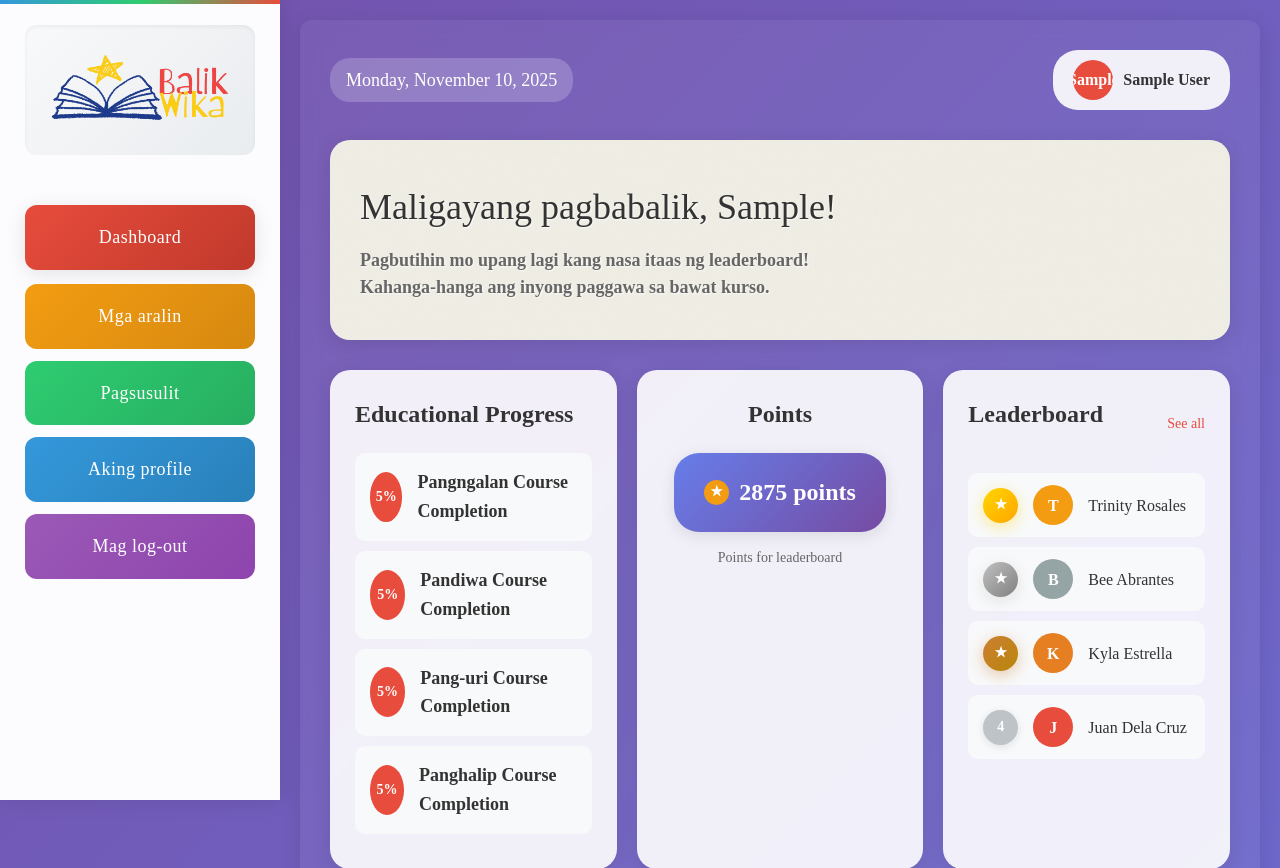
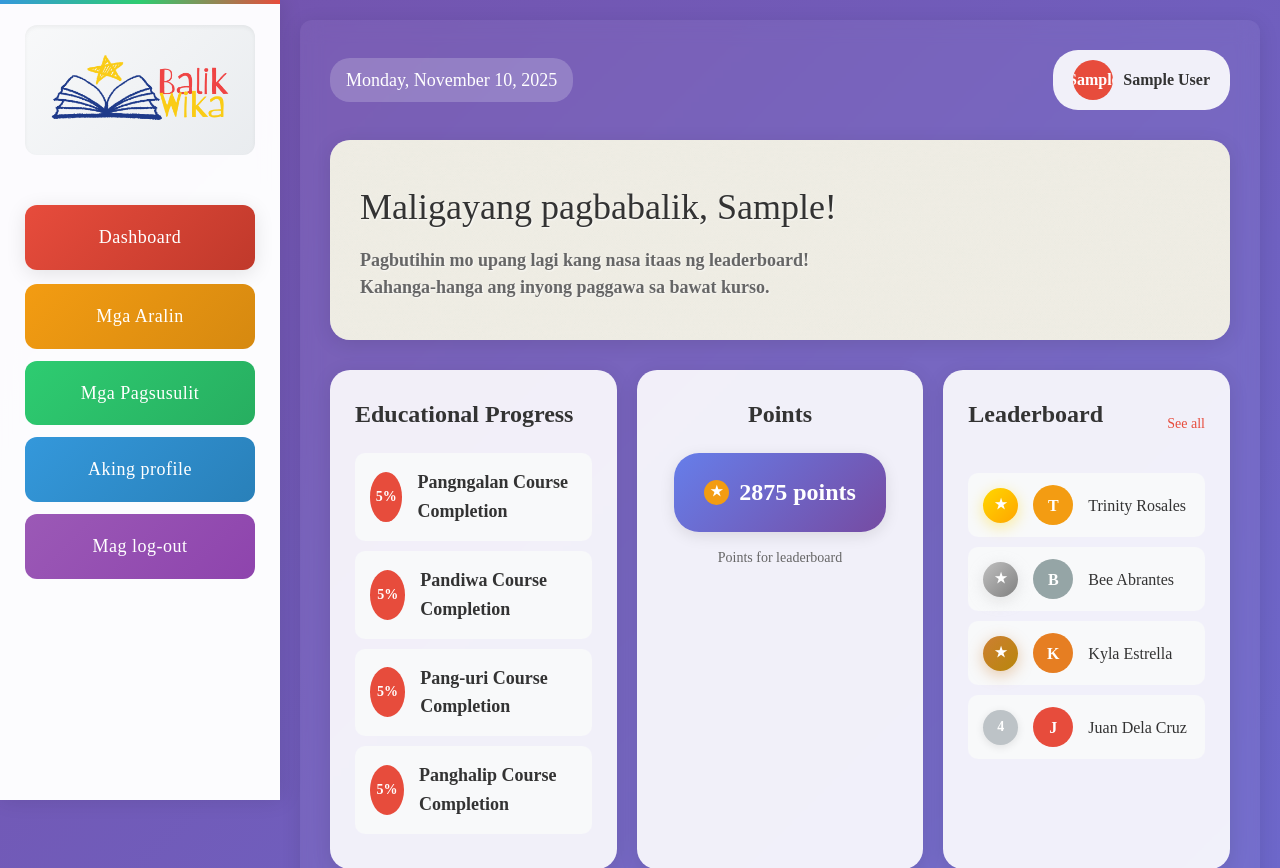
Before and after one commit to m1sstrinity/Balik-Wika, a Flask app: page /dashboard in a window 1280 px wide. Shown: the top 868 px of the page. Run offline with Flask 3, Linux system fonts and the light colour scheme; the visitor is signed in with stand-in values (Sample User, id 1); a database or web service that is not in the repository returns one stand-in record (values such as "Sample title"); some libraries are stand-ins or nearby versions; some web fonts are replaced.

Commit message:
updated sidebar names

```diff
--- a/templates/mga_aralin.html
+++ b/templates/mga_aralin.html
@@ -1087,8 +1087,8 @@ body {
         </div>
 
         <a href="{{ url_for('student_dashboard') }}" class="nav-item">Dashboard</a>
-        <a href="{{ url_for('mga_aralin') }}" class="nav-item active">Mga aralin</a>
-        <a href="{{ url_for('mga_pagsusulit') }}" class="nav-item">Pagsusulit</a>
+        <a href="{{ url_for('mga_aralin') }}" class="nav-item active">Mga Aralin</a>
+        <a href="{{ url_for('mga_pagsusulit') }}" class="nav-item">Mga Pagsusulit</a>
         <a href="{{ url_for('profile') }}" class="nav-item">Aking profile</a>
         <a href="#" class="nav-item" id="logout-btn">Mag log-out</a>
     </div>
--- a/templates/mga_pagsusulit.html
+++ b/templates/mga_pagsusulit.html
@@ -1432,8 +1432,8 @@ body {
   <div class="sidebar">
     <div class="logo"><img src="/static/balikwika.png" alt="BalikWika Logo"></div>
     <a href="{{ url_for('dashboard') }}" class="nav-item">Dashboard</a>
-    <a href="{{ url_for('mga_aralin') }}" class="nav-item">Mga aralin</a>
-    <a href="{{ url_for('mga_pagsusulit') }}" class="nav-item active">Pagsusulit</a>
+    <a href="{{ url_for('mga_aralin') }}" class="nav-item">Mga Aralin</a>
+    <a href="{{ url_for('mga_pagsusulit') }}" class="nav-item active">Mga Pagsusulit</a>
     <a href="{{ url_for('profile') }}" class="nav-item">Aking profile</a>
     <a href="#" class="nav-item" id="logout-btn">Mag log-out</a>
   </div>
--- a/templates/profile.html
+++ b/templates/profile.html
@@ -1048,8 +1048,8 @@
         </div>
 
         <a href="{{ url_for('student_dashboard') }}" class="nav-item">Dashboard</a>
-        <a href="{{ url_for('mga_aralin') }}" class="nav-item">Mga aralin</a>
-        <a href="{{ url_for('mga_pagsusulit') }}" class="nav-item">Pagsusulit</a>
+        <a href="{{ url_for('mga_aralin') }}" class="nav-item">Mga Aralin</a>
+        <a href="{{ url_for('mga_pagsusulit') }}" class="nav-item">Mga Pagsusulit</a>
         <a href="{{ url_for('profile') }}" class="nav-item active">Aking profile</a>
         <a href="#" class="nav-item" id="logout-btn">Mag log-out</a>
     </div>
--- a/templates/student_dashboard.html
+++ b/templates/student_dashboard.html
@@ -881,8 +881,8 @@ transform: translateY(20px);
         </div>
 
         <a href="{{ url_for('student_dashboard') }}" class="nav-item active">Dashboard</a>
-        <a href="{{ url_for('mga_aralin') }}" class="nav-item">Mga aralin</a>
-        <a href="{{ url_for('mga_pagsusulit') }}" class="nav-item">Pagsusulit</a>
+        <a href="{{ url_for('mga_aralin') }}" class="nav-item">Mga Aralin</a>
+        <a href="{{ url_for('mga_pagsusulit') }}" class="nav-item">Mga Pagsusulit</a>
         <a href="{{ url_for('profile') }}" class="nav-item">Aking profile</a>
         <a href="#" class="nav-item" id="logout-btn">Mag log-out</a>
     </div>
```
